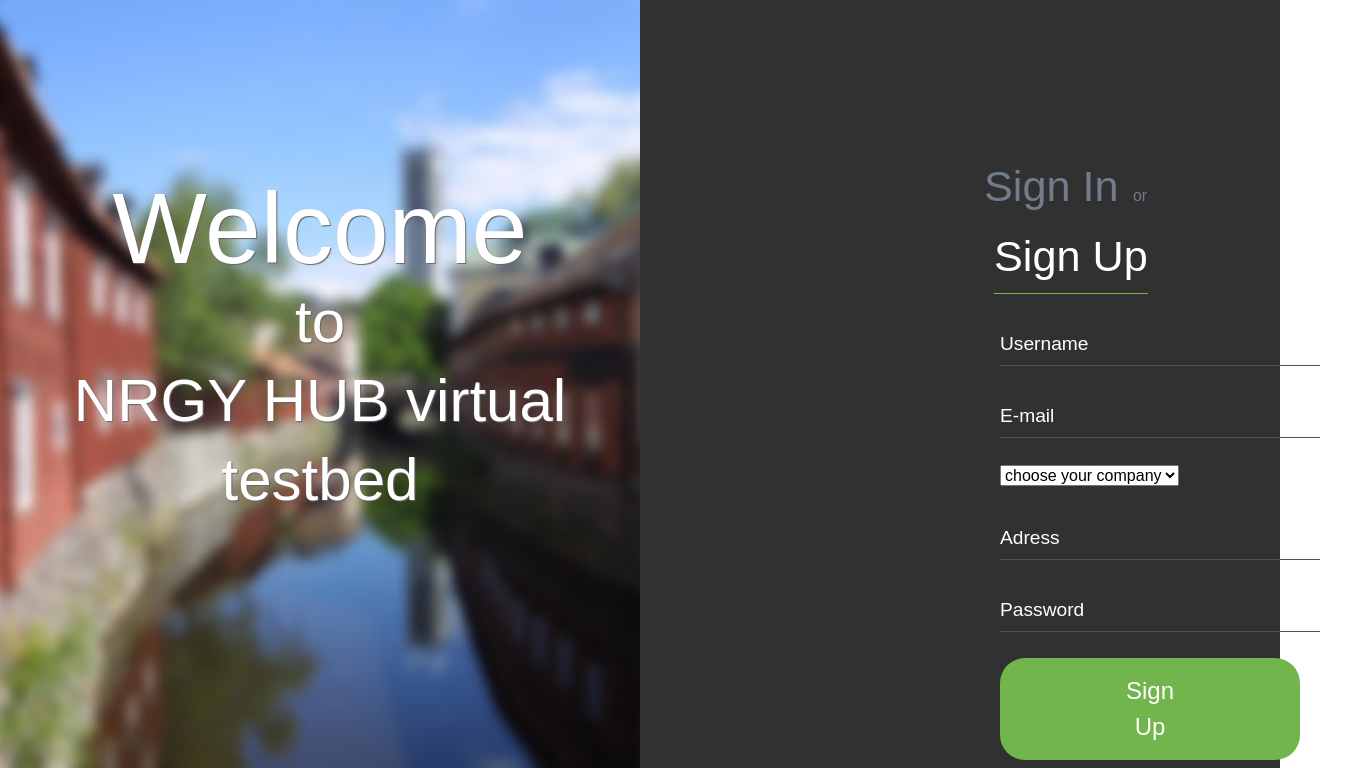
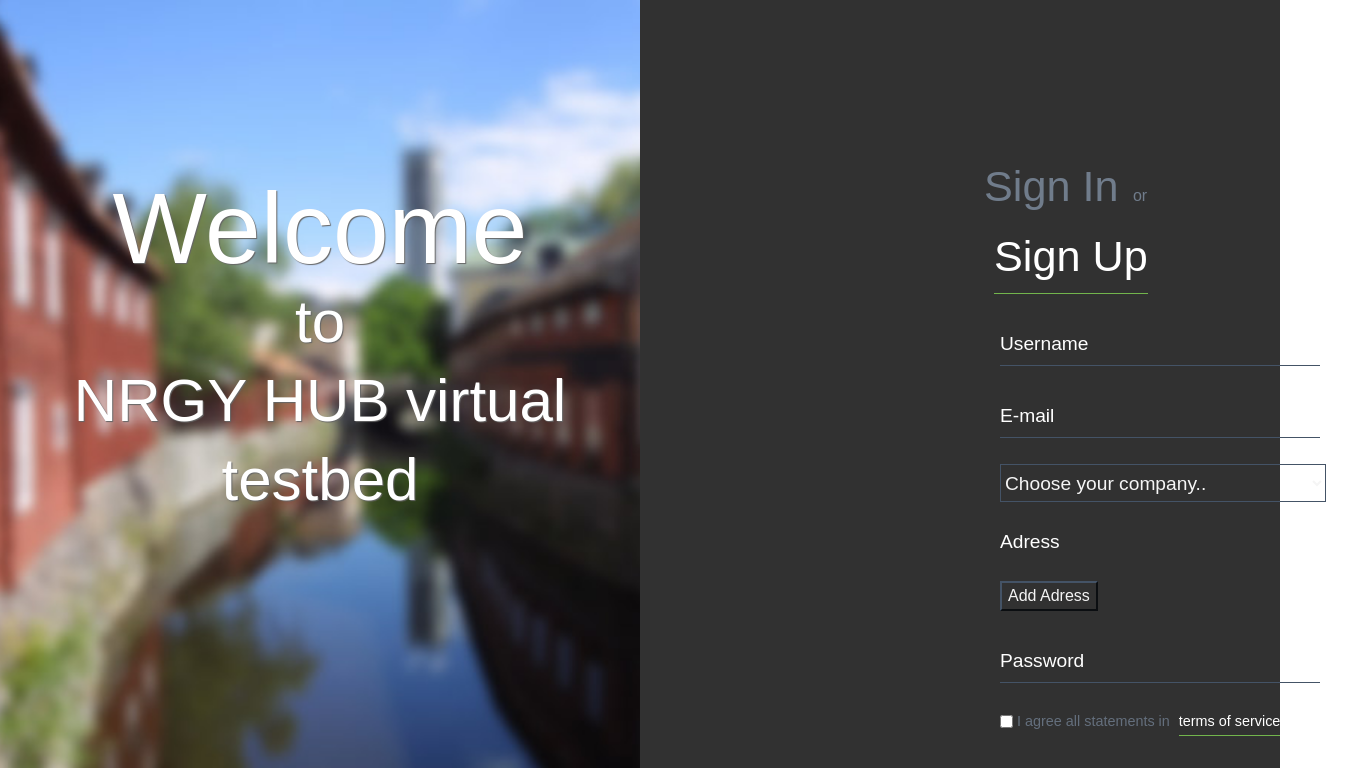
Before and after one commit to nejrabahtic/NRGY-HUB-Virtual-TestBed-FrontEnd, a React (Create React App) app: page / in a window 1280 px wide. Shown: the top 768 px of the page, 1346 px wide, since content can reach past the window. Built offline with nearby package versions, Linux system fonts and the light colour scheme.

Commit message:
Added adress and comapny button, not finished

```diff
--- a/src/App.css
+++ b/src/App.css
@@ -159,8 +159,6 @@ filter:blur(0px);
   top: 4em;
   right: 50%;
 }
-
-
  .FormField__CheckboxLabel {
   color: #646F7D;
   font-size: .9em;
@@ -173,9 +171,60 @@ filter:blur(0px);
 
 .FormField__TermsLink {
   color: white;
-  border-bottom: 1px solid #199087;
+  border-bottom: 1px solid rgb(114, 181, 76);
   text-decoration: none;
   display: inline-block;
   padding-bottom: 2px;
   margin-left: 5px;
 }
+.FormField__TermsLink:hover{
+  color: #646F7D;
+  text-decoration: none;
+}
+.FormField__Select{
+  color: whitesmoke;
+  background-color: transparent;
+  border-color: #445366;
+  font-size: 1.2em;
+  width: 17em;
+  height: 2em;
+}
+.FormField__Select:hover{
+  background-color: gray;
+}
+
+.Formfield_AdressButton{
+  background-color: transparent;
+  color:whitesmoke;
+  border-color: #445366;
+  margin-top: 1em;
+  position: relative;
+}
+.FormField__Adress{
+  width: 18em;
+  font-size: 1.2em;
+}
+.adress_input{
+  width: 20em;
+  background-color: transparent;
+  border:none;
+  color: white;
+  outline: none;
+  border-bottom: 1px solid #445366;
+  font-size: 1em;
+  font-weight: 300;
+  padding-bottom: 10px;
+  margin-top: 10px;
+}
+.FormField__Input {
+  width: 20em;
+  background-color: transparent;
+  border: none;
+  color: white;
+  outline: none;
+  border-bottom: 1px solid #445366;
+  font-size: 1em;
+  font-weight: 300;
+  padding-bottom: 10px;
+  margin-top: 10px;
+}
--- a/src/pages/SignUpForm.js
+++ b/src/pages/SignUpForm.js
@@ -11,14 +11,14 @@ class SignUpForm extends Component {
       name: '',
      // company: '',  /*måste spara värdet på comapny på nått sätt, detta funkar ej */
       email:'',
-      adress:'',
+      adresses:[],
       password: ''
     };
 
     this.handleChange = this.handleChange.bind(this);
     this.handleSubmit = this.handleSubmit.bind(this);
   }
-  handleChange(e){
+  handleChange(e,index){
     let target = e.target;
     let value = target.type === 'checkbox' ? target.checked :target.value;
     let name = target.name;
@@ -26,8 +26,13 @@ class SignUpForm extends Component {
     this.setState({
       [name]: value
     });
+    this.state.adresses[index] = e.target.value;
+    this.setState({adresses: this.state.adresses});
   }
-
+  addAdress(){
+    this.setState({adresses: [...this.state.adresses,""]}
+    )
+  }
   handleSubmit(e){
     e.preventDefault();
 
@@ -48,22 +53,36 @@ class SignUpForm extends Component {
                 <label className="FormField__Label" htmlFor="email">E-mail</label>
               </div>
               <div className="FormField">
-                <select value={this.state.company} onChange={this.handleChange}>
-                  <option value="choose_company">choose your company</option>
+                <select className="FormField__Select" value={this.state.company} onChange={this.handleChange}>
+                  <option value="choose_company">Choose your company..</option>
                   <option value="noCompany">no company</option>
                   <option value="company1">company1</option>
                   <option value="company2">company2</option>
                 </select>
               </div>
               <div className="FormField"/*Ska vara multiple adress */>
-                <input type="text" id="company" className="FormField__Input" name="adress" value={this.state.adress} onChange={this.handleChange} /*ska vara lista*//>
-                <label className="FormField__Label" htmlFor="adress">Adress</label >
+                <label className="FormField__Adress" htmlFor="adress">Adress</label >
+                {
+                  this.state.adresses.map((adress,index)=>{
+                    return(
+                      <div key={index}>
+                        <input className="adress_input"onChange={(e)=>this.handleChange(e, index)} value={adress}/>
+                      </div>
+                    )
+                  })
+                }
+                <button className="Formfield_AdressButton"onClick={(e)=>this.addAdress(e)}>Add Adress</button>
               </div>
+
               <div className="FormField">
                 <input type="password" id="password" className="FormField__Input" name="password" value={this.state.password} onChange={this.handleChange} />
                 <label className="FormField__Label" htmlFor="password">Password</label>
               </div>
-
+              <div className="FormField">
+                <label className="FormField__CheckboxLabel">
+                    <input className="FormField__Checkbox" type="checkbox" name="hasAgreed" value={this.state.hasAgreed} onChange={this.handleChange} /> I agree all statements in <a href="" className="FormField__TermsLink">terms of service</a>
+                </label>
+              </div>
               <div className="FormField">
                   <button className="FormField__Button mr-20">Sign Up</button> <Link to="/sign-in" className="FormField__Link">I'm already member</Link>
               </div>
```
